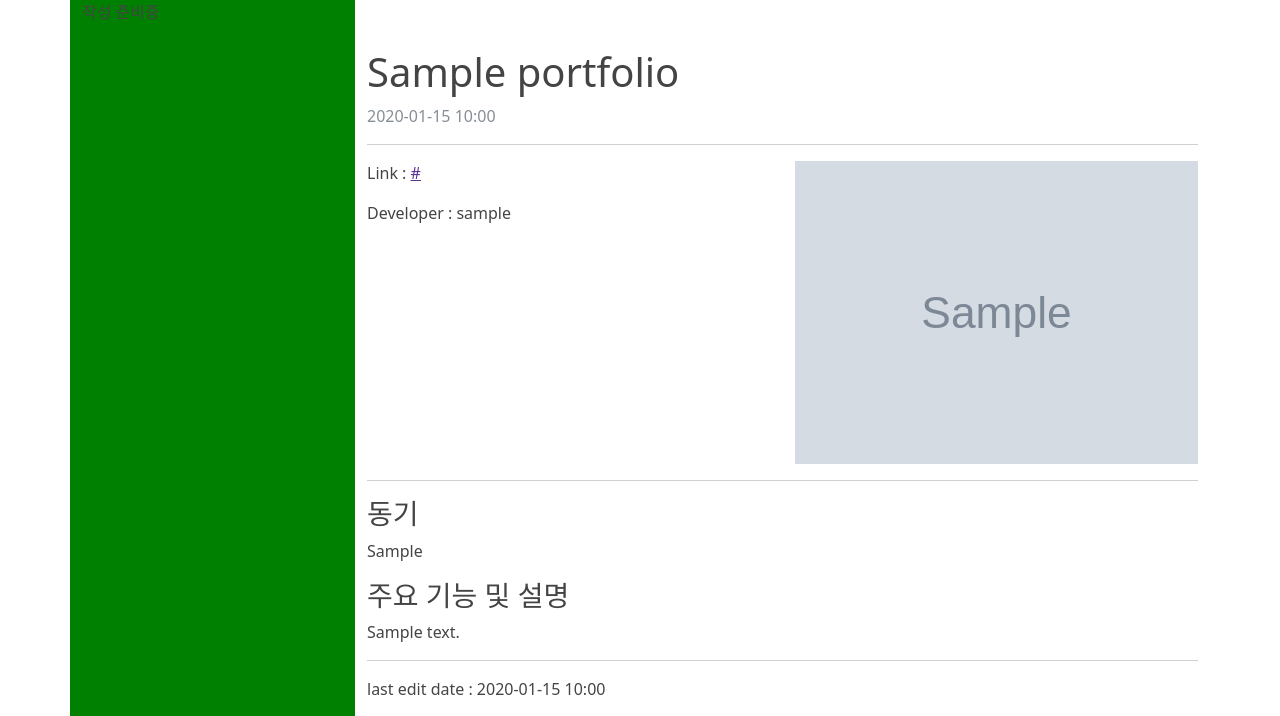
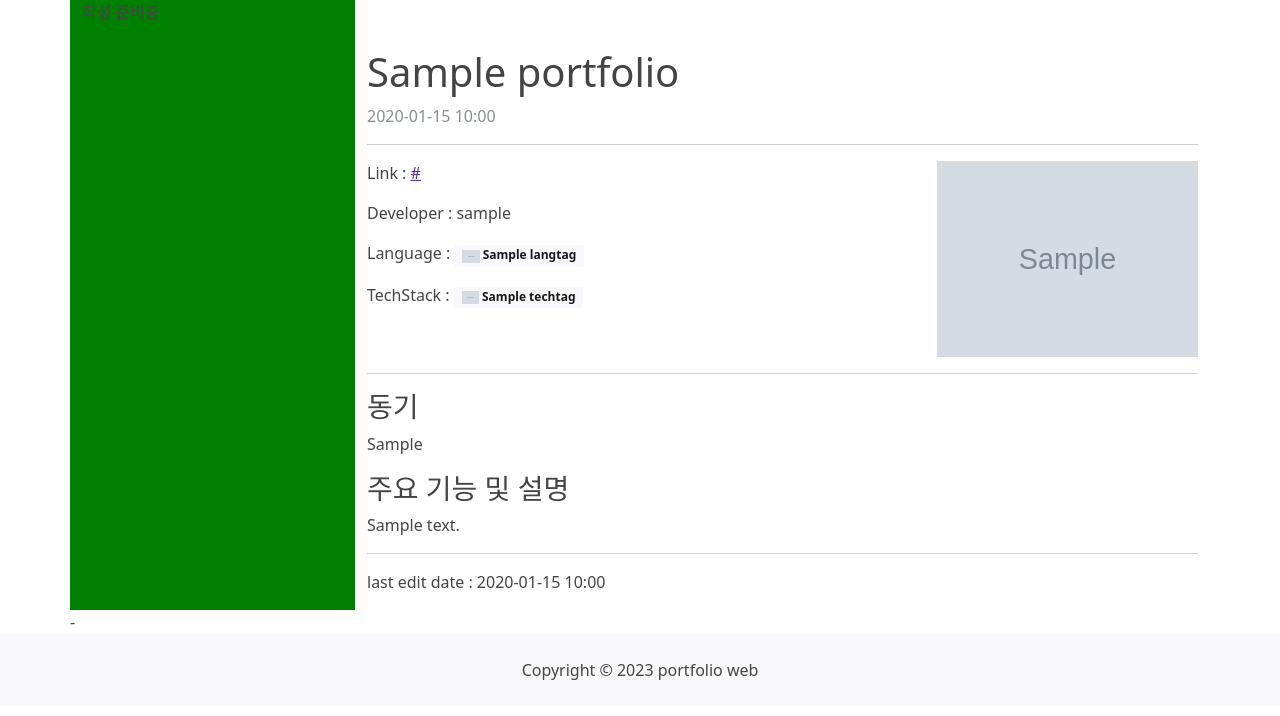
Before and after one commit to Jhsysng/folioweb, a Django app: page /folio/1 in a window 1280 px wide. Shown: the part 78-794 px from the top of the page. After the commit the page ends 758 px from the top, so only its background shows below. Run offline with Django 4.2, Linux system fonts and the light colour scheme; tables that the repository leaves empty hold one stand-in row (values such as "Sample post"); grey boxes marked "Sample" are stand-in pictures; some libraries are stand-ins or nearby versions.

Commit message:
[portfolio core] templetes tag add & model version add

```diff
--- a/folio/models.py
+++ b/folio/models.py
@@ -27,21 +27,19 @@
     id = models.AutoField(primary_key=True)
     user = models.ForeignKey(User, null=True, on_delete=models.SET_NULL)
     title = models.CharField(max_length=50)
-    #tag
+
+    #=======data========
+    code_url = models.CharField(max_length=70, null=True)
+    #duration(core)
+    #goals
     tech_tag = models.ManyToManyField(TechTag, blank=True)
     lang_tag = models.ManyToManyField(LangTag, blank=True)
-    #=======data========
-    code_url = models.CharField(max_length=70, null=True)
-    #duration
-    #goals
-
 
     #======content=======
     motive = models.TextField(null=True)
     content = models.TextField(null=True)
     image = models.ImageField(upload_to='folio/images/portfolio', blank=True)
-
-    #version
+    version = models.CharField(max_length=10, null=True)
 
     created_at=models.DateTimeField(auto_now_add=True)
     updated_at=models.DateTimeField(auto_now=True)
--- a/templates/folio/portfolio.html
+++ b/templates/folio/portfolio.html
@@ -9,20 +9,35 @@
         <hr>
         <!-- portfolio data-->
         <div class="row">
-            <div class="col-md-6">
+            <div class="col-md-8">
                 <p class="card-text">Link : <a href="{{ portfolio.code_url }}">{{ portfolio.code_url }}</a></p>
                 <p>Developer : {{ portfolio.user }}</p>
+                <p>Language :
+                {% for lt in portfolio.lang_tag.all %}
+                    <span class="badge bg-light">
+                        <img src="{{ lt.image.url }}" height="13">
+                        {{ lt.name }}</span>
+                {% endfor %}</p>
+                <p>
+                TechStack :
+                {% for tt in portfolio.tech_tag.all %}
+                    <span class="badge bg-light">
+                        <img src="{{ tt.image.url }}" height="13">
+                        {{ tt.name }}
+                    </span>
+                {% endfor %}
+                </p>
             </div>
-            <div class="col-md-6">
+            <div class="col-md-4">
                 <img class="card-img-top" src="{{ portfolio.image.url }}" alt="sample img">
             </div>
         </div>
         <hr>
         <!-- content -->
         <h3 class="mt-2">동기</h3>
-        <p>{{ portfolio.motive }}</p>
+        <p>{{ portfolio.motive|linebreaksbr }}</p>
         <h3 class="mt-3">주요 기능 및 설명</h3>
-        <p>{{ portfolio.content }}</p>
+        <p>{{ portfolio.content|linebreaksbr }}</p>
         <hr>
         <!-- Updated date -->
         <p>last edit date : {{ portfolio.updated_at|date:'Y-m-d H:i' }}</p>
```
